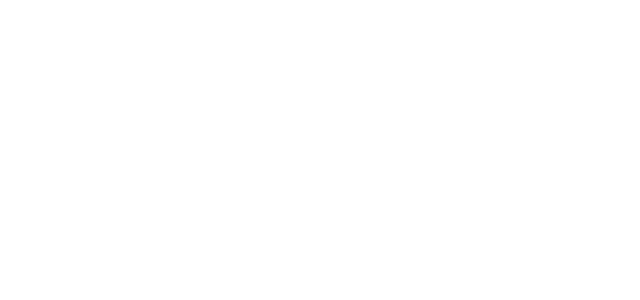
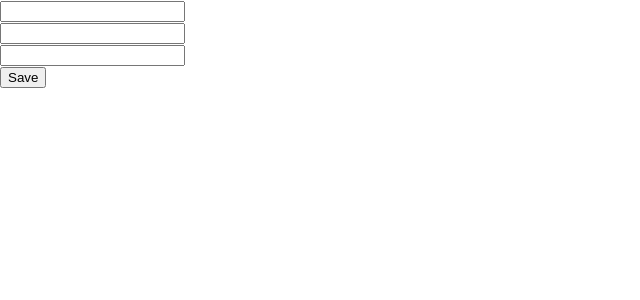
Before and after one commit to KatrevichA/reactts_hw, a React (Create React App) app: page / in a window 1280 px wide. Shown: the top 300 px of the page, without its empty margins (0-640 px from the left). Built offline with nearby package versions, Linux system fonts and the light colour scheme.

Commit message:
edd file hw 5 form

```diff
--- a/package.json
+++ b/package.json
@@ -14,7 +14,10 @@
     "react-dom": "^18.3.1",
     "react-scripts": "5.0.1",
     "typescript": "^4.9.5",
-    "web-vitals": "^2.1.4"
+    "web-vitals": "^2.1.4",
+    "react-hook-form": "^7.51.5",
+    "joi": "^17.13.1",
+    "@hookform/resolvers": "^3.4.2"
   },
   "scripts": {
     "start": "react-scripts start",
--- a/src/App.tsx
+++ b/src/App.tsx
@@ -1,10 +1,12 @@
 import React from 'react';
 import './App.css';
+import FormComponent from "./FormComponents/FormComponent";
 
 
 const App = () => {
   return (
       <div>
+          <FormComponent/>
 
       </div>
   );
--- /dev/null
+++ b/src/FormComponents/FormComponent.tsx
@@ -0,0 +1,45 @@
+import React, {FC} from 'react';
+import {useForm} from "react-hook-form";
+import {joiResolver} from "@hookform/resolvers/joi";
+import {userValidator} from "../validators/user.validator";
+
+interface IFormProps {
+    username: string,
+    age:number,
+    password:string,
+}
+
+const FormComponent:FC = () => {
+
+    let {
+        register,
+        handleSubmit,
+        formState: {errors, isValid}
+    } = useForm<IFormProps>({mode:"all", resolver:joiResolver(userValidator)});
+
+
+    const save = (xxx:IFormProps) => {
+        console.log(xxx);
+    };
+    return (
+        <div>
+            <form onSubmit={handleSubmit(save)}>
+                <input type="text" {...register('username')}/>
+                {
+                    errors.username && <span>{errors.username.message}</span>
+                }
+                <br/>
+                <input type="number" {...register('age')} />
+                {
+                    errors.age && <span>{errors.age.message}</span>
+                }
+                <br/>
+                <input type="text" {...register('password')} />
+                <br/>
+                <button type="submit">Save</button>
+            </form>
+        </div>
+    );
+};
+
+export default FormComponent;
--- /dev/null
+++ b/src/validators/user.validator.ts
@@ -0,0 +1,24 @@
+import Joi from "joi";
+
+export const userValidator =
+    Joi
+        .object({
+            username: Joi
+                .string()
+                .pattern(/w{4,}/)
+                .required()
+                // .messages('error')
+                .messages({
+                    "string.pattern.base":"only words accepted",
+                    "string.required.base":"username is required"
+                }),
+            age:Joi
+                .number()
+                .min(0)
+                .max(20)
+                .required()
+                .messages({
+                "number.min":"not enough",
+                "number.max":"so so many"
+            })
+        })
```
Also changed, not shown: 1 other file (tests, documents, lock files or other folders).
